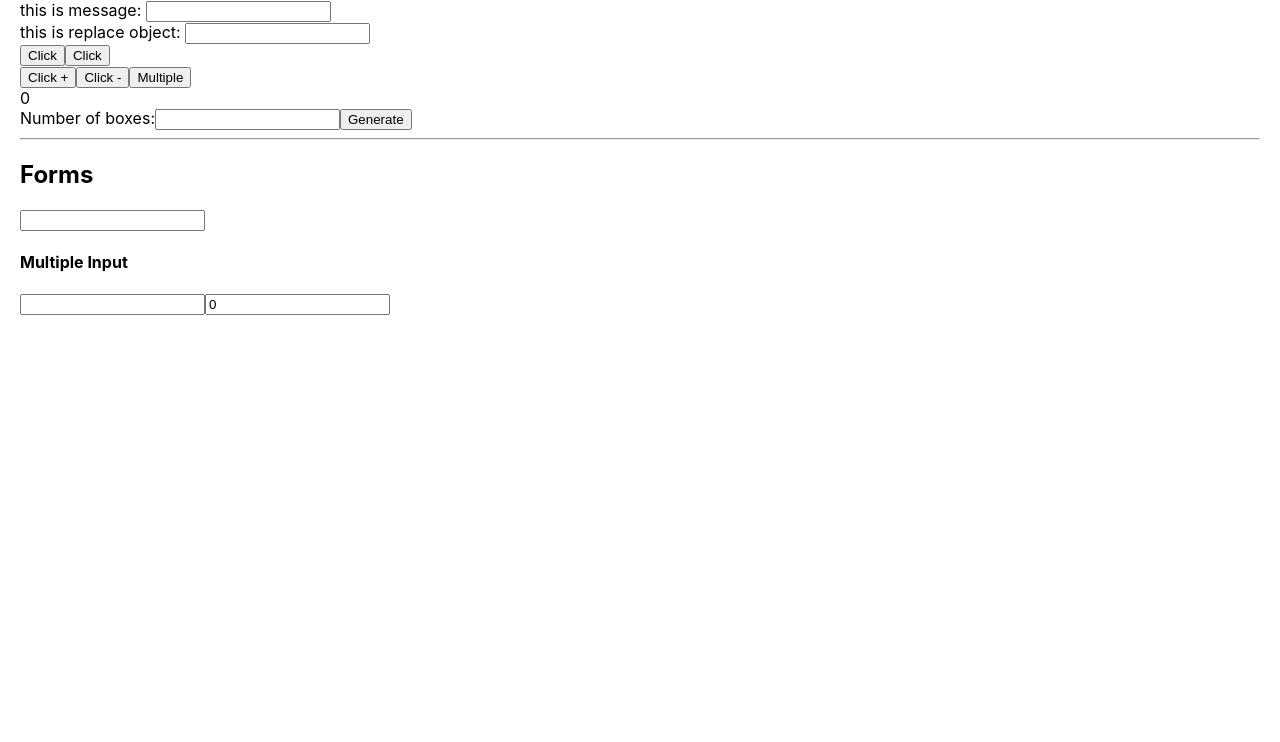
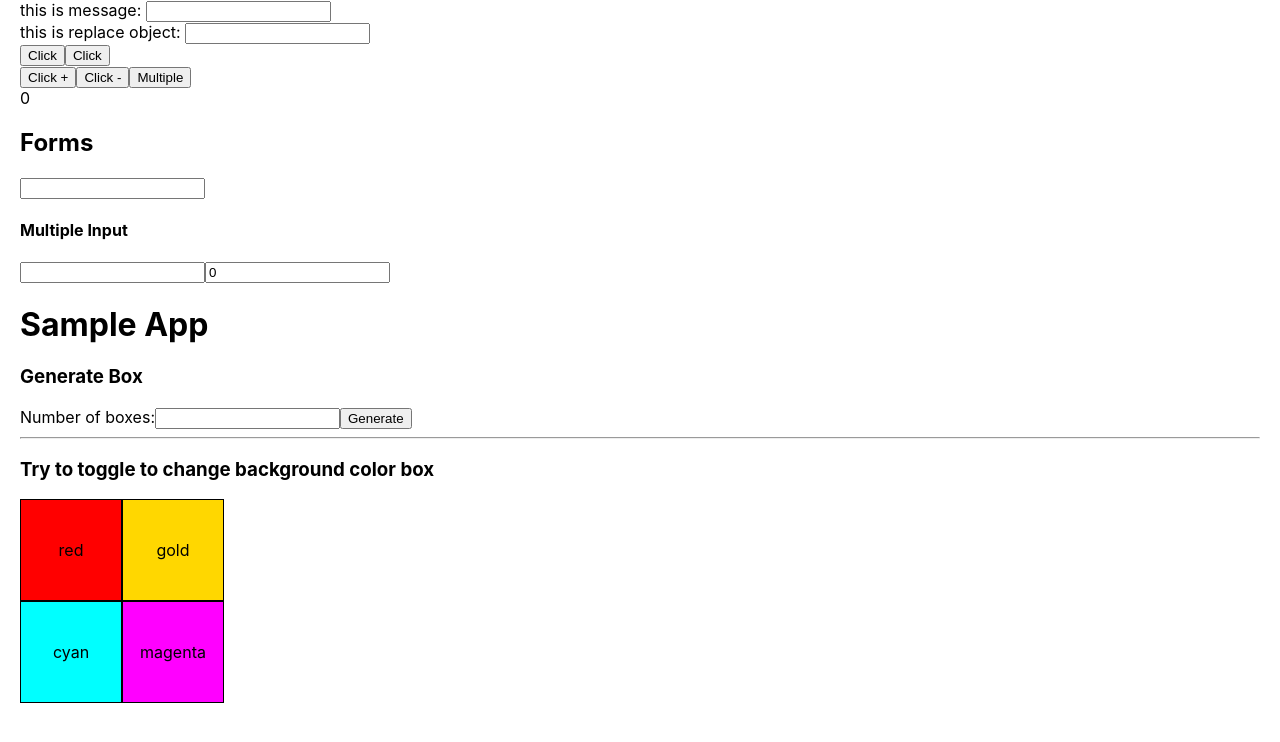
Before and after one commit to manhhungit-37/react-ol-learning, a React (Create React App) app: page / in a window 1280 px wide. Shown: the top 742 px of the page. Built offline with nearby package versions, Linux system fonts and the light colour scheme.

Commit message:
BoxesColor

```diff
--- a/src/App.js
+++ b/src/App.js
@@ -3,6 +3,8 @@ import Click from './components/Click';
 import Comment from './components/Comment';
 import GenerateBoxes from './components/GenerateBoxes';
 import Forms from './components/Forms';
+import BoxesColor from './components/BoxesColor';
+
 import "./App.css"
 
 function App() {
@@ -47,10 +49,17 @@ function App() {
 
       <Comment />
 
-      <GenerateBoxes />
-
       <h2>Forms</h2>
       <Forms />
+
+      <h1>Sample App</h1>
+
+      <h3>Generate Box</h3>
+      <GenerateBoxes />
+      <h3>Try to toggle to change background color box</h3>
+      <BoxesColor />
+
+
     </div>
   );
 }
--- /dev/null
+++ b/src/components/BoxesColor.js
@@ -0,0 +1,71 @@
+import React, { useState } from 'react';
+
+const bgBoxes = {
+  red: "#ff0000",
+  gold: "#ffd700",
+  cyan: "#00ffff",
+  magenta: "#ff00ff",
+}
+
+export default function BoxesColor() {
+  const [boxes, setBoxes] = useState(bgBoxes)
+  const [checked, setChecked] = useState('');
+
+  function onChange(event, color) {
+    const { checked } = event.target;
+    setChecked(color)
+    if(!checked) {
+      setChecked('')
+      setBoxes(bgBoxes)
+      return;
+    }
+    setBoxes({
+      red: color,
+      gold: color,
+      cyan: color,
+      magenta: color,
+    })
+  }
+
+  return (
+    <div className="boxes">
+      <div
+        style={{ backgroundColor: boxes['red']}}>
+        red
+        <input
+          type="checkbox"
+          name="color"
+          checked={checked === 'red'}
+          onChange={event => onChange(event, 'red')}
+        />
+      </div>
+      <div style={{ backgroundColor: boxes['gold']}}>
+        gold
+        <input
+          type="checkbox"
+          name="color"
+          checked={checked === 'gold'}
+          onChange={event => onChange(event, 'gold')}
+        />
+      </div>
+      <div style={{ backgroundColor: boxes['cyan']}}>
+        cyan
+        <input
+          type="checkbox"
+          name="color"
+          checked={checked === 'cyan'}
+          onChange={event => onChange(event, 'cyan')}
+        />
+      </div>
+      <div style={{ backgroundColor: boxes['magenta']}}>
+        magenta
+        <input
+          type="checkbox"
+          name="color"
+          checked={checked === 'magenta'}
+          onChange={event => onChange(event, 'magenta')}
+        />
+      </div>
+    </div>
+    );
+  }
--- a/src/index.css
+++ b/src/index.css
@@ -12,3 +12,28 @@ code {
   font-family: source-code-pro, Menlo, Monaco, Consolas, "Courier New",
     monospace;
 }
+
+.boxes {
+  display: flex;
+  flex-wrap: wrap;
+  width: 204px;
+}
+
+.boxes > div {
+  height: 100px;
+  width: 100px;
+  line-height: 100px;
+  text-align: center;
+  border: 1px solid black;
+  position: relative;
+}
+
+.boxes > div input {
+  position: absolute;
+  top: 0;
+  left: 0;
+  width: 100px;
+  height: 100px;
+  margin: 0;
+  opacity: 0;
+}
```
Also changed, not shown: src/components/Styles.js (added, +21 -0 lines).
